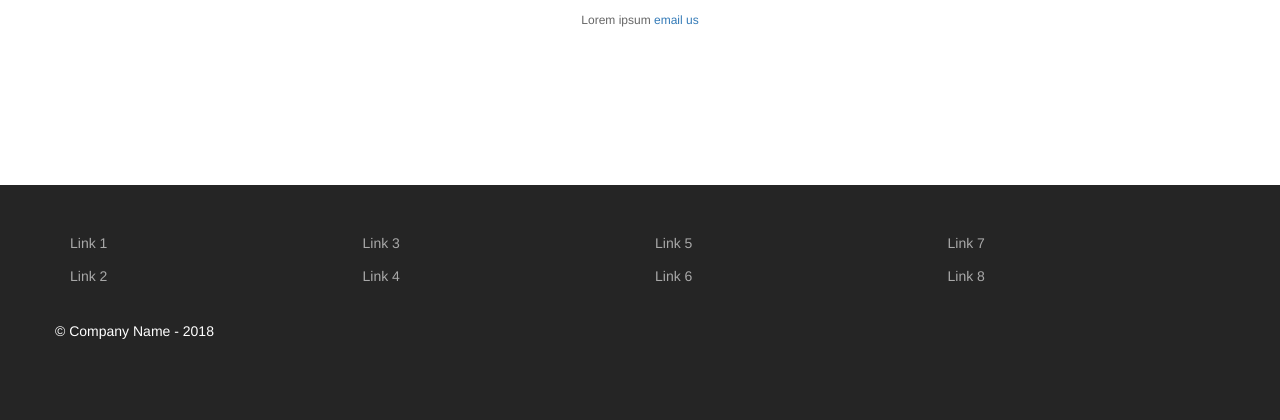
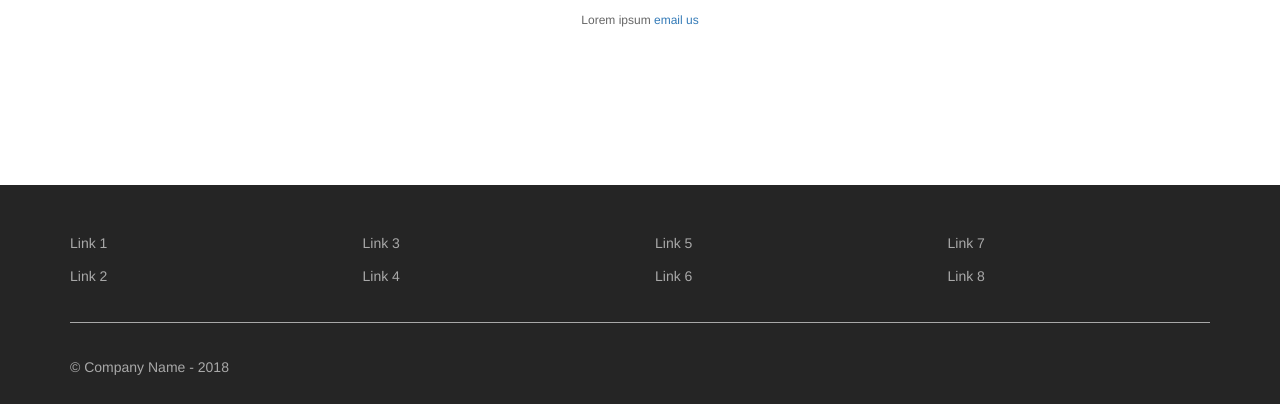
Before and after one commit to Outte/AM-Custom-WordPress-Theme, a PHP site: page / in a window 1280 px wide. Shown: the part 1767-2187 px from the top of the page. Run offline with PHP 8.4, Linux system fonts and the light colour scheme; some libraries are stand-ins or nearby versions.

Commit message:
footer copyright update

```diff
--- a/blog-single-thumbnail.html
+++ b/blog-single-thumbnail.html
@@ -146,8 +146,9 @@
 								</li>
 							</ul>
 						</div>
-						<p class="copyright">&copy; Company Name - 2018</p>
 					</div>
+					<hr>
+					<p class="copyright">&copy; Company Name - 2018</p>
 				</div>
 			<!--/Footer-->
 			</footer>
--- a/blog-single.html
+++ b/blog-single.html
@@ -157,8 +157,9 @@
 								</li>
 							</ul>
 						</div>
-						<p class="copyright">&copy; Company Name - 2018</p>
 					</div>
+					<hr>
+					<p class="copyright">&copy; Company Name - 2018</p>
 				</div>
 			<!--/Footer-->
 			</footer>
--- a/blog.html
+++ b/blog.html
@@ -219,8 +219,9 @@
 								</li>
 							</ul>
 						</div>
-						<p class="copyright">&copy; Company Name - 2018</p>
 					</div>
+					<hr>
+					<p class="copyright">&copy; Company Name - 2018</p>
 				</div>
 			<!--/Footer-->
 			</footer>
--- a/index.html
+++ b/index.html
@@ -174,8 +174,9 @@
 								</li>
 							</ul>
 						</div>
-						<p class="copyright">&copy; Company Name - 2018</p>
 					</div>
+					<hr>
+					<p class="copyright">&copy; Company Name - 2018</p>
 				</div>
 			<!--/Footer-->
 			</footer>
--- a/product-single.html
+++ b/product-single.html
@@ -139,8 +139,9 @@
 								</li>
 							</ul>
 						</div>
-						<p class="copyright">&copy; Company Name - 2018</p>
 					</div>
+					<hr>
+					<p class="copyright">&copy; Company Name - 2018</p>
 				</div>
 			<!--/Footer-->
 			</footer>
--- a/product.html
+++ b/product.html
@@ -318,8 +318,9 @@
 								</li>
 							</ul>
 						</div>
-						<p class="copyright">&copy; Company Name - 2018</p>
 					</div>
+					<hr>
+					<p class="copyright">&copy; Company Name - 2018</p>
 				</div>
 			<!--/Footer-->
 			</footer>
--- a/style.css
+++ b/style.css
@@ -141,7 +141,7 @@
 footer {
 	margin-top: 40px;
 	padding-top: 3em;
-    padding-bottom: 4.95238095em;
+    padding-bottom: 1.2em;
     background-color: #252525;
 }
 
@@ -165,8 +165,14 @@ footer li a:hover {
 	text-decoration: none;
 }
 
+footer hr {
+	opacity: .6;
+	background-color :#FFF;
+}
+
 footer .copyright {
-	margin-top: 8%;
+	opacity: .6;
+	margin-top: 3%;
 	color : #FFFFFF;
 }
 
```
